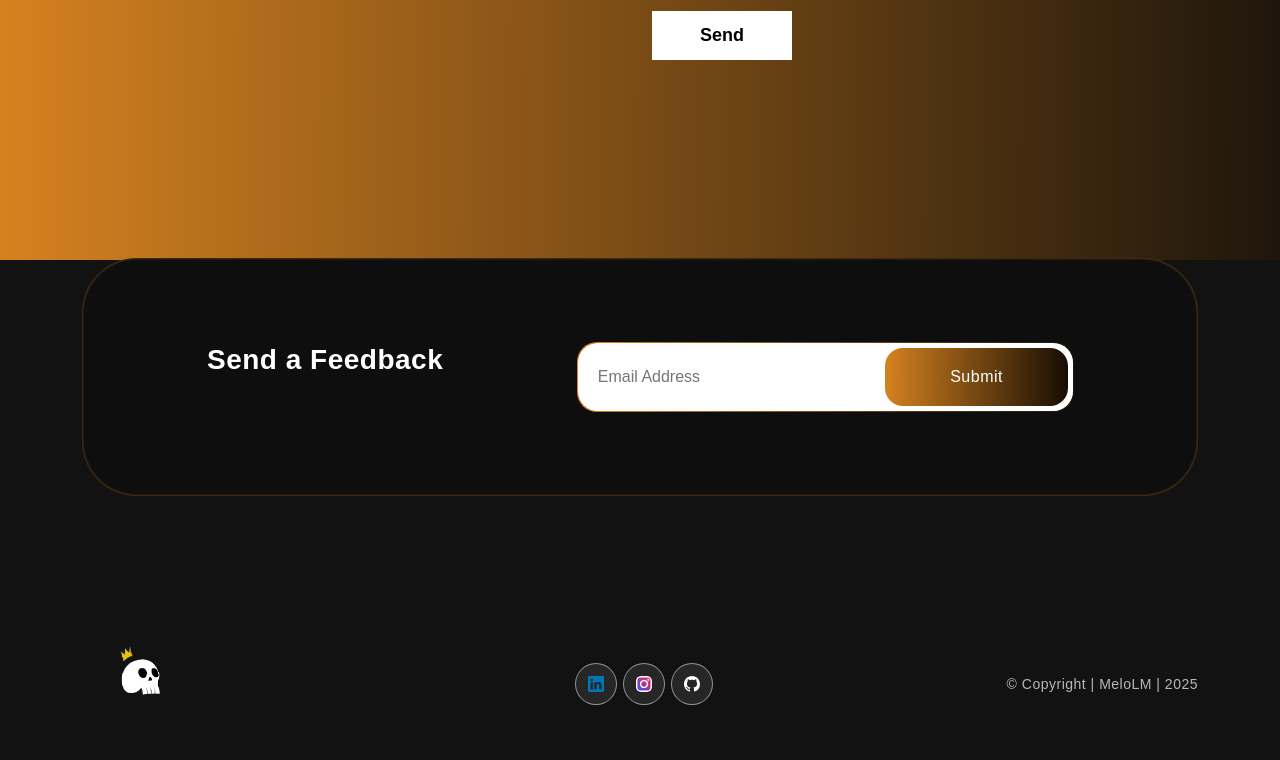
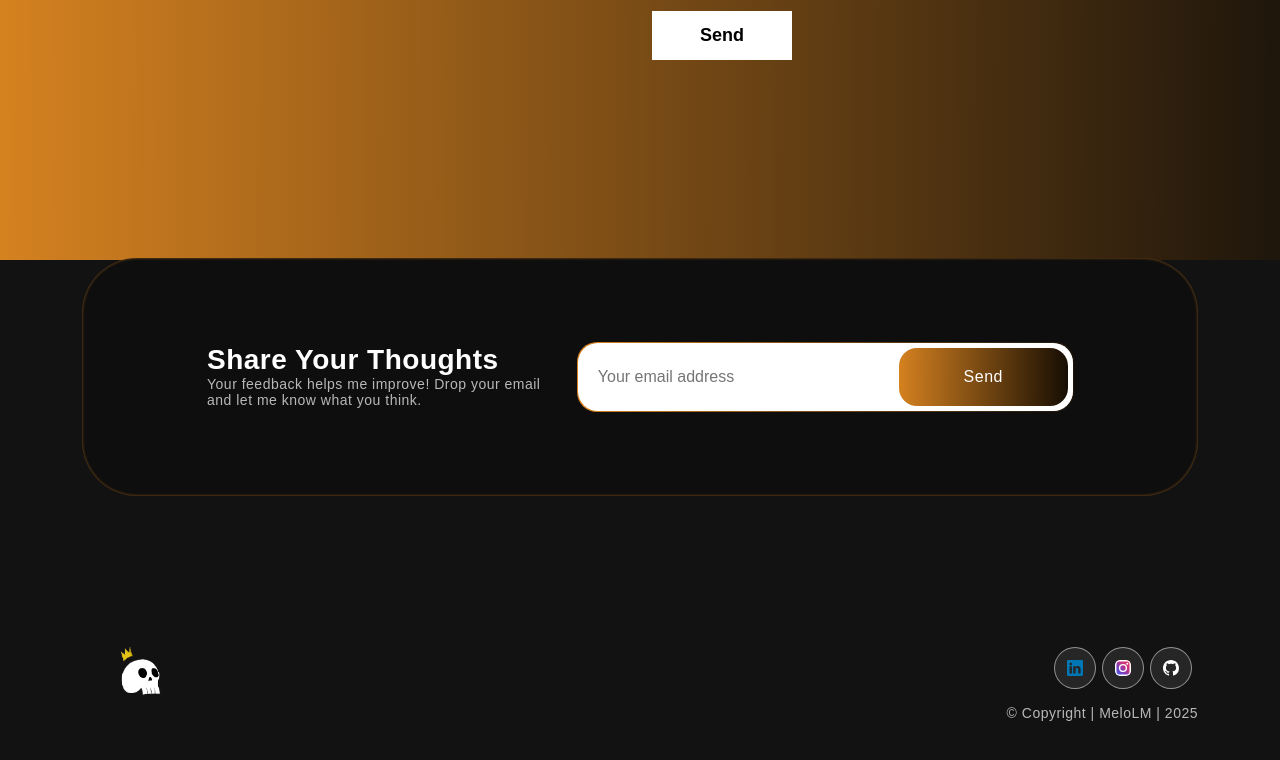
Before and after one commit to MeloLM/My_Profile, a React (Create React App) app: page / in a window 1280 px wide. Shown: the part 3413-4173 px from the top of the page. Built offline with nearby package versions, Linux system fonts and the light colour scheme; no server answers.

Commit message:
ui: migliorato testi Feedback e layout Footer

```diff
--- a/src/components/layout/Feedback.js
+++ b/src/components/layout/Feedback.js
@@ -58,7 +58,8 @@ export const Feedback = () => {
       <div className="newsletter-bx">
         <Row>
           <Col lg={12} md={6} xl={5}>
-            <h3>Send a Feedback</h3>
+            <h3>Share Your Thoughts</h3>
+            <p>Your feedback helps me improve! Drop your email and let me know what you think.</p>
             {status === "sending" && <Alert>Sending...</Alert>}
             {status === "error" && <Alert variant="danger">{message}</Alert>}
             {status === "success" && <Alert variant="success">{message}</Alert>}
@@ -71,10 +72,10 @@ export const Feedback = () => {
                   type="email"
                   name="from_email"
                   onChange={(e) => setEmail(e.target.value)}
-                  placeholder="Email Address"
+                  placeholder="Your email address"
                 />
                 <button type="submit" disabled={status === 'sending'}>
-                  {status === 'sending' ? 'Sending...' : 'Submit'}
+                  {status === 'sending' ? 'Sending...' : 'Send'}
                 </button>
               </div>
             </form>
--- a/src/components/layout/Footer.js
+++ b/src/components/layout/Footer.js
@@ -14,16 +14,14 @@ export default function Footer () {
       <Container>
         <Feedback />
         <Row className="align-items-center justify-content-between py-5">
-          <Col xs={12} md={4} className="text-center text-md-start mb-4 mb-md-0">
+          <Col xs={12} md={6} className="text-center text-md-start mb-4 mb-md-0">
             <a href="#home" aria-label="Back to top">
               <img src={meloIco} alt="Carmelo La Mantia Logo" className="footer-logo rounded-5" />
             </a>
           </Col>
-          <Col xs={12} md={4} className="text-center mb-3 mb-md-0">
+          <Col xs={12} md={6} className="text-center text-md-end">
             <SocialIcons githubColor="white" />
-          </Col>
-          <Col xs={12} md={4} className="text-center text-md-end">
-            <p className="mb-0">&#xA9; Copyright | MeloLM | 2025</p>
+            <p className="mb-0 mt-3">&#xA9; Copyright | MeloLM | 2025</p>
           </Col>
         </Row>
       </Container>
```
